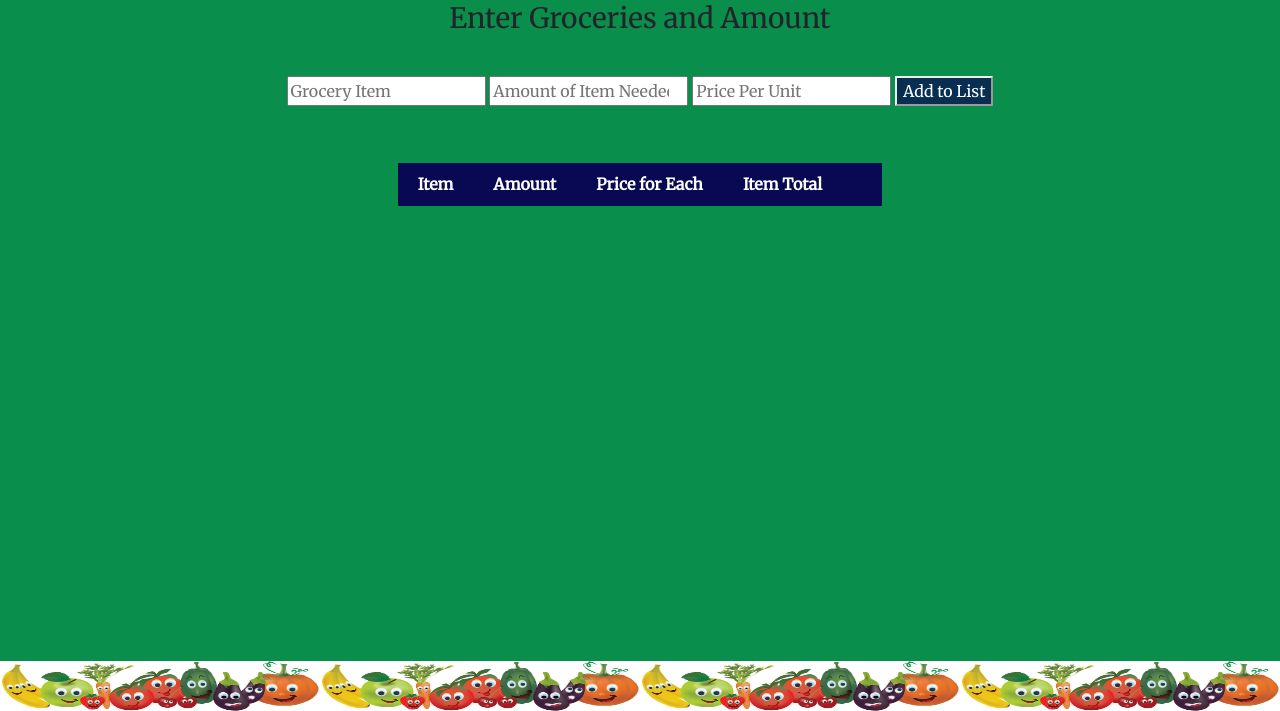
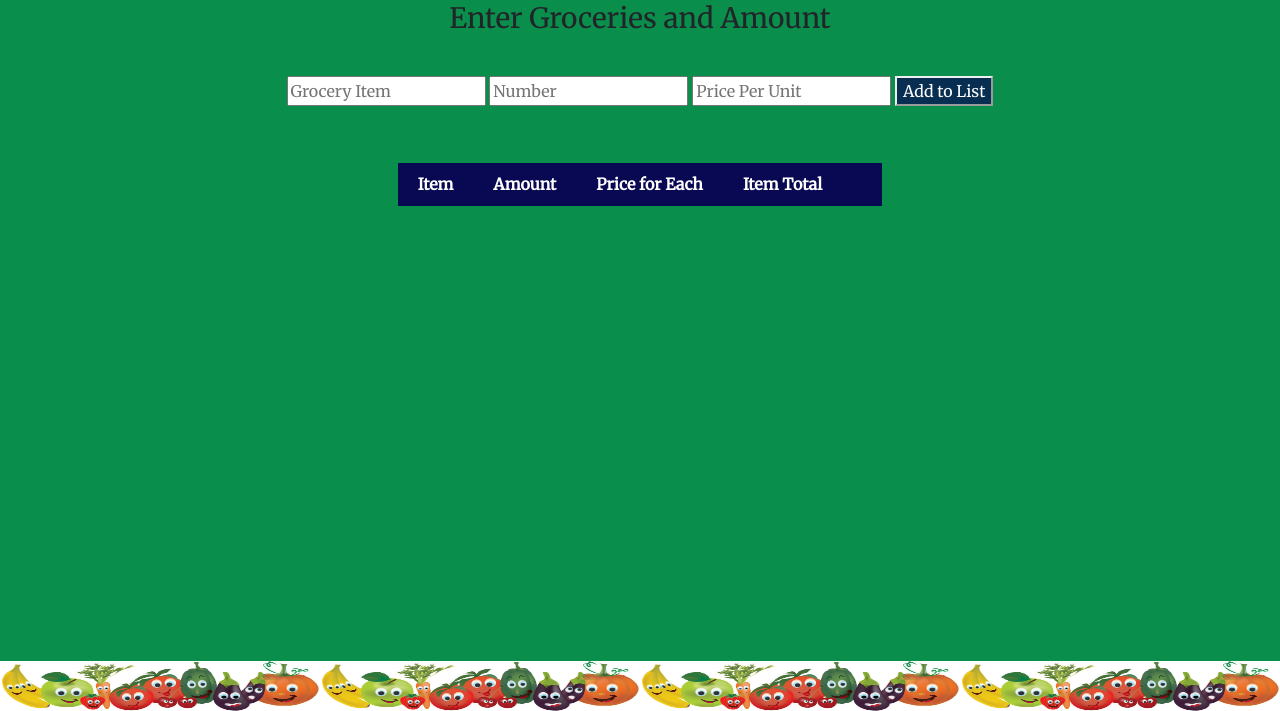
Before and after one commit to mmcfarlin107/GroceryList2, a plain HTML site: page index.html in a window 1280 px wide. Shown: the part 89-800 px from the top of the page. Drawn offline with nearby package versions, Linux system fonts and the light colour scheme.

```diff
--- a/index.html
+++ b/index.html
@@ -24,7 +24,7 @@
     <div class="row justify-content-center">
       <form id="inputForm">
         <input type="input" id="groceryInput" class="col-xs-4" placeholder="Grocery Item">
-        <input type="number" id="amountInput" class="col-xs-4" placeholder="Amount of Item Needed">
+        <input type="number" id="amountInput" class="col-xs-4" placeholder="Number">
         <input type="number" id="priceInput" class="col-xs-4" placeholder="Price Per Unit">
         <button type="button" id="add"> Add to List </button>
       </form>
```
